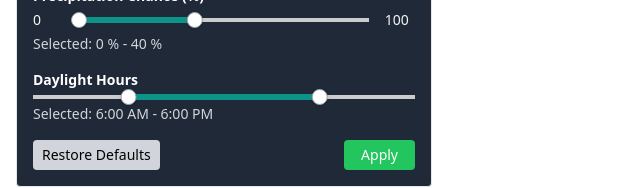
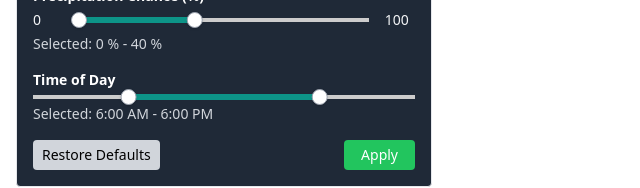
Before and after one commit to wtlebo/the-ideal-time, a React (Vite) app in the folder client/: page / in a window 1280 px wide. Both pictures are taken after a click on the button "Preferences". Shown: the part 647-835 px from the top of the page, without its empty margins (0-640 px from the left). Built offline with nearby package versions, Linux system fonts and the light colour scheme.

Commit message:
city name debug

```diff
--- a/client/src/App.jsx
+++ b/client/src/App.jsx
@@ -324,7 +324,7 @@ function App() {
           {renderSlider('Wind Speed (mph)', scoringConfig.windSpeedMin, scoringConfig.windSpeedMax, 1, windSpeedRange, setWindSpeedRange, 'mph')}
           {renderSlider('Sky Cover (%)', scoringConfig.skyCoverMin, scoringConfig.skyCoverMax, 1, skyCoverRange, setSkyCoverRange, '%')}
           {renderSlider('Precipitation Chance (%)', scoringConfig.precipChanceMin, scoringConfig.precipChanceMax, 1, precipChanceRange, setPrecipChanceRange, '%')}
-          {renderSlider('Daylight Hours', 0, 1439, 15, daylightRange, setDaylightRange, 'min')}
+          {renderSlider('Time of Day', 0, 1439, 15, daylightRange, setDaylightRange, 'min')}
           <div className="mt-4 flex justify-between items-center gap-2">
             <button
               onClick={handleRestoreDefaults}
```
Also changed, not shown: 1 other file (tests, documents, lock files or other folders).
